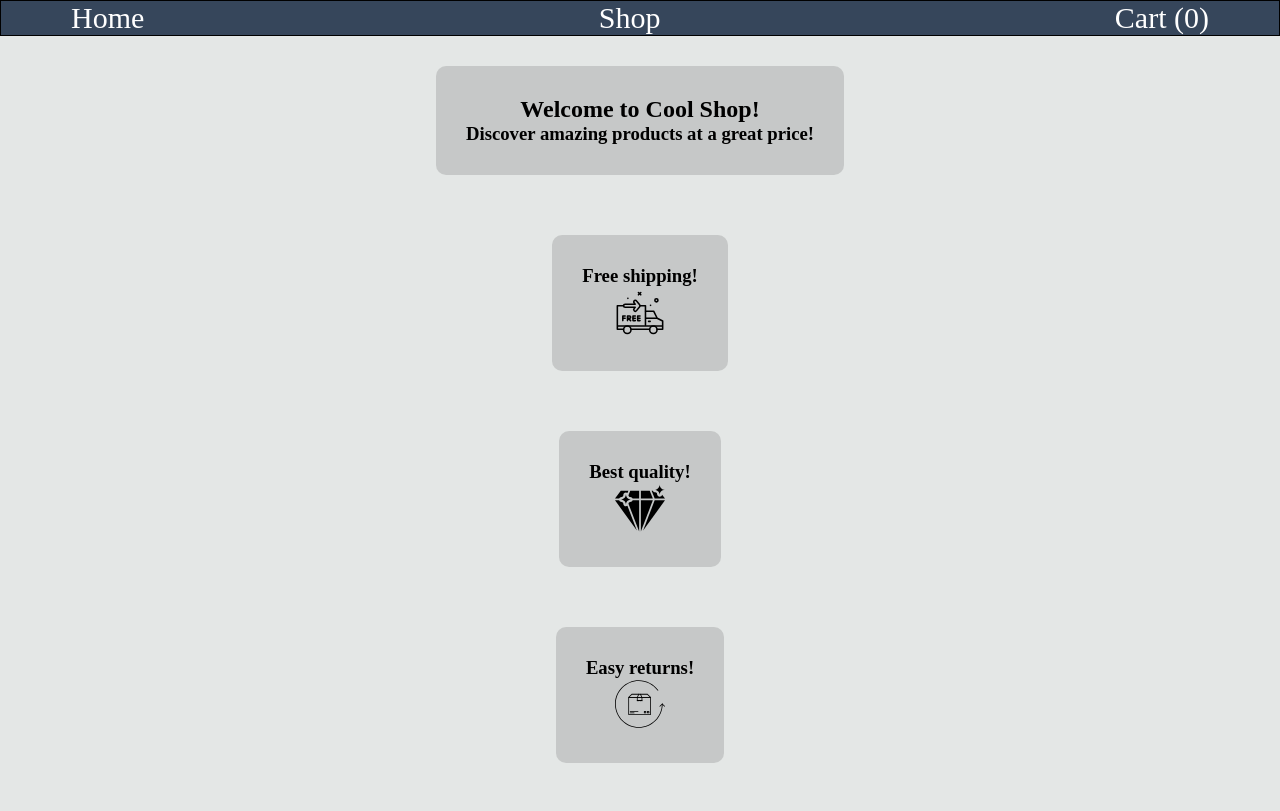
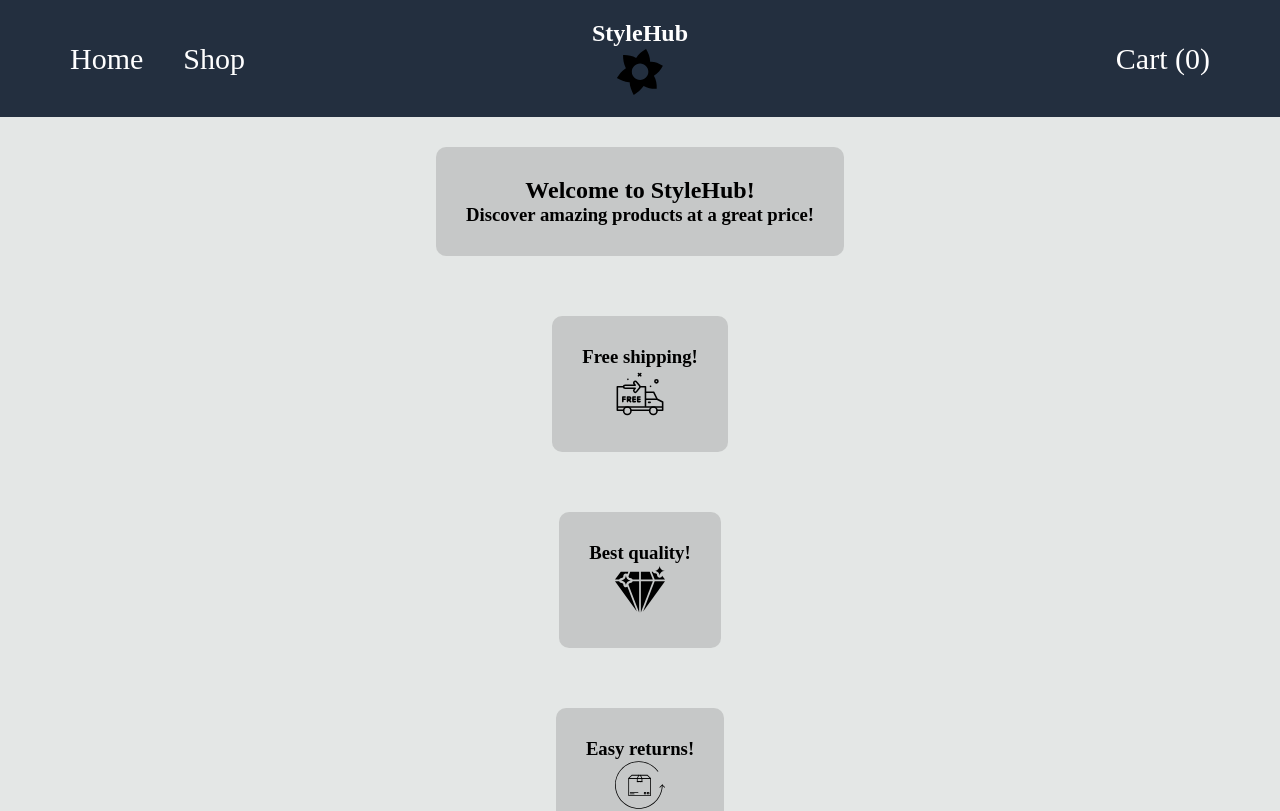
Before and after one commit to itssduy/Shopping-Cart, a React (Vite) app: page /home in a window 1280 px wide. Shown: the top 811 px of the page. Built offline with nearby package versions, Linux system fonts and the light colour scheme.

Commit message:
Add styling

```diff
--- a/src/components/App.jsx
+++ b/src/components/App.jsx
@@ -37,7 +37,7 @@ function App() {
     }
 
   }
-  const addItemToCart = async (id)=>{
+  const addItemToCart = async (id, count)=>{
     let tempCart = [...cart]
     const curItem = await getItemById(id);
     let itemFound = false;
@@ -47,7 +47,7 @@ function App() {
         let newItem = item;
         if(item.id == id){
             itemFound = true;
-            newItem = {...item, count: item.count+1}
+            newItem = {...item, count: item.count+count}
         }
         return newItem
     })
--- a/src/components/pages/Cart.jsx
+++ b/src/components/pages/Cart.jsx
@@ -14,6 +14,9 @@ const Cart = () => {
 
     return (
         <>
+        {sum > 0 ?
+
+
             <ul>
                 {cart.map((item)=>{
                     return (
@@ -34,13 +37,18 @@ const Cart = () => {
                             <div className='increment'>
                                 <button className="incrementBtn" onClick={()=>{removeItemFromCart(item.id)}}>-</button>
                                 <h1>{item.count}</h1>
-                            <button className="incrementBtn" onClick={ ()=>{addItemToCart(item.id)}}>+</button>
+                                <button className="incrementBtn" onClick={ ()=>{addItemToCart(item.id, 1)}}>+</button>
                             </div>
 
                         </li>
                     )
                 })}
             </ul>
+            :
+            <h1>Please add to your cart</h1>
+        }
+
+
 
 
         <div className="cartInfo">
--- a/src/components/pages/Home.jsx
+++ b/src/components/pages/Home.jsx
@@ -10,7 +10,7 @@ const Home = () => {
         <>
             <div className='home'>
                 <section>
-                    <h1>Welcome to Cool Shop!</h1>
+                    <h1>Welcome to StyleHub!</h1>
                     <h3>Discover amazing products at a great price!</h3>
                 </section>
 
--- a/src/components/pages/Item.jsx
+++ b/src/components/pages/Item.jsx
@@ -3,6 +3,7 @@ import '../styles/Item.css'
 import { useEffect, useState } from "react";
 
 const Item = ()=>{
+    const [count, setCount] = useState(1)
     const [item, setItem] = useState();
     const { id } = useParams();
     const {addItemToCart, getItemById} = useOutletContext();
@@ -14,6 +15,16 @@ const Item = ()=>{
         })();
     }, [])
 
+    const addCount = ()=>{
+        setCount(count+1);
+    }
+
+    const removeCount = ()=>{
+        if(count > 1){
+            setCount(count-1);
+        }
+    }
+
     return (
         <div className="item">
             {item ?
@@ -23,7 +34,7 @@ const Item = ()=>{
 
                     <div className="itemDetails">
                         <h1>{ item.title} </h1>
-                        <p>{ item.price} </p>
+                        <h2>${ item.price} </h2>
 
 
                         <h2>About this Item</h2>
@@ -31,7 +42,14 @@ const Item = ()=>{
                         <p>{ item.rating.rate}  out of 5 stars ({item.rating.count})</p>
 
 
-                        <button onClick={()=> {addItemToCart(id)}}>Add to Cart</button>
+                        <div className="count">
+                            <button onClick={removeCount}>-</button>
+                            <p>{count}</p>
+                            <button onClick={addCount}>+</button>
+
+                        </div>
+                        <button onClick={()=> {addItemToCart(id, count)}}>Add to Cart</button>
+
 
                     </div>
                 </>
--- a/src/components/pages/Shop.jsx
+++ b/src/components/pages/Shop.jsx
@@ -23,7 +23,7 @@ const Shop = () => {
 
     return (
         <>
-            <Searchbar />
+            {/* <Searchbar /> */}
 
             <section className="container">
 
--- a/src/components/shared/Navbar.jsx
+++ b/src/components/shared/Navbar.jsx
@@ -1,15 +1,26 @@
 import { Link, useOutletContext } from 'react-router'
 import '../styles/Navbar.css'
-
+import diamond from '../../assets/diamond.svg'
+import flower from '../../assets/flower.svg'
 const Navbar = ({cartLength}) => {
 
     return (
         <>
             <nav>
                 <ul className="navlist">
-                    <li><Link to='/home'>Home</Link></li>
-                    <li><Link to='/shop'>Shop</Link></li>
-                    <li><Link to='/cart'>Cart ({cartLength})</Link></li>
+
+                    <div className='menu'>
+                        <li><Link to='/home'>Home</Link></li>
+                        <li><Link to='/shop'>Shop</Link></li>
+                    </div>
+                    <div className='logoContainer'>
+                        <h1>StyleHub</h1>
+                        <img className='logo' src={flower} alt="" />
+
+                    </div>
+                    <div className='cart'>
+                        <li ><Link to='/cart'>Cart ({cartLength})</Link></li>
+                    </div>
                 </ul>
             </nav>
         </>
--- a/src/components/styles/Header.css
+++ b/src/components/styles/Header.css
@@ -6,5 +6,7 @@ header {
 
     background-color: var(--primary-color);
 
+
+    padding: 20px 50px;
     z-index: 1;
 }
--- a/src/components/styles/Item.css
+++ b/src/components/styles/Item.css
@@ -17,3 +17,7 @@
     border-radius: 10px;
     background-color: var(--background-color);
 }
+
+.count {
+    display: flex;
+}
--- a/src/components/styles/Navbar.css
+++ b/src/components/styles/Navbar.css
@@ -1,18 +1,47 @@
 nav {
 
-    background-color: var(--secondary-color);
-    border: 1px solid black;
+    color: var(--secondary-text-color);
+
 }
 
 .navlist {
     display: flex;
     list-style: none;
+    position: relative;
+
+    align-items: center;
     justify-content: space-between;
 
-    padding: 0 50px;
 
 }
 
+
+.menu {
+    flex: 1;
+    display: flex;
+
+}
+.logoContainer {
+    display: flex;
+    flex-direction: column;
+
+    align-items: center;
+    justify-content: center;
+}
+.logo {
+    width: 50px;
+}
+
+.cart {
+    flex: 1;
+    justify-content: end;
+}
+.cart {
+    li {
+        display: flex;
+        justify-content: end;
+    }
+}
 a {
     padding: 20px;
     font-size: 30px;
--- a/src/components/styles/Shop.css
+++ b/src/components/styles/Shop.css
@@ -3,8 +3,8 @@
 
 .shop {
     display: grid;
-    grid-template-columns: repeat(4, 1fr);
-    gap: 5px;
+    grid-template-columns: repeat(4, minmax(100px, 1fr));
+    gap: 10px;
 }
 
 .shopItem {
```
Also changed, not shown: src/assets/flower.svg (added). Lines whose indentation alone changed are shown as unchanged.
